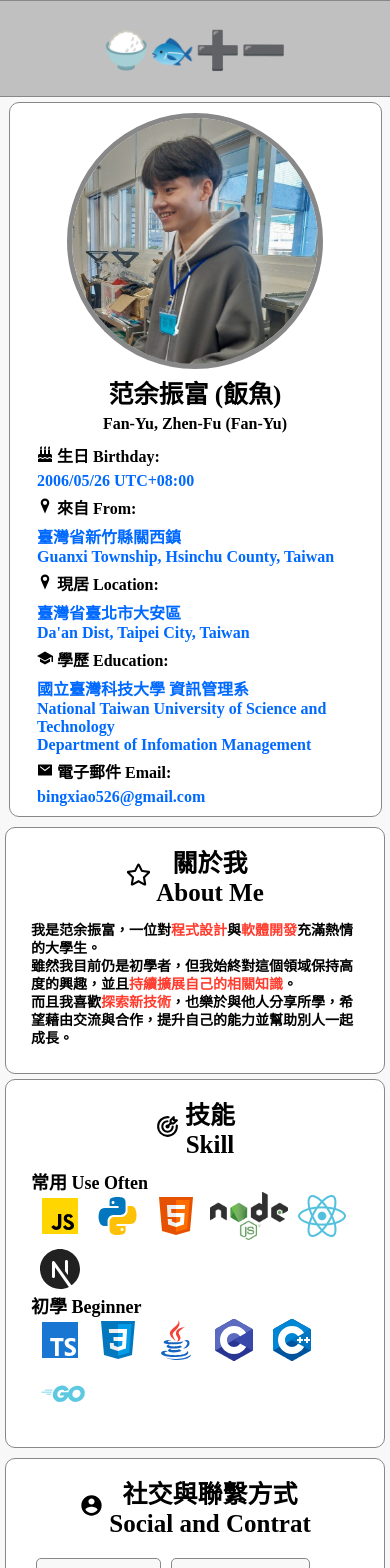
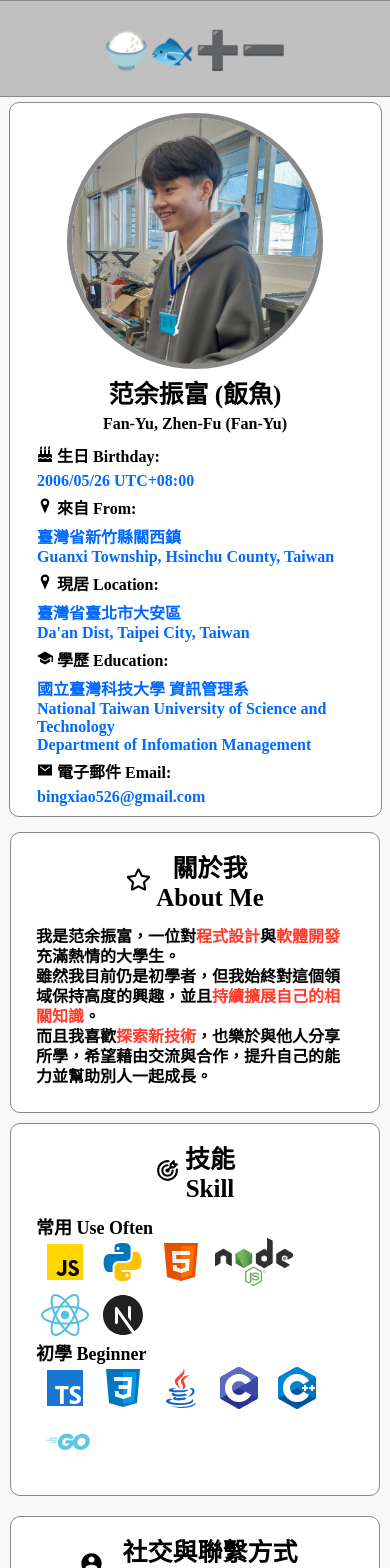
Before and after one commit to fanyuuu2006/fanyu-web, a Next.js app in the folder frontend/: page / in a window 390 px wide. Shown: the top 1568 px of the page. Built offline with nearby package versions, Linux system fonts and the light colour scheme.

Commit message:
feat: 排版&文字標記

```diff
--- a/frontend/src/styles/FlexGrowDiv.css
+++ b/frontend/src/styles/FlexGrowDiv.css
@@ -27,9 +27,14 @@
   padding: var(--padding-small);
 }
 
+.FlexGrowDiv-Content > p{
+  font-size: 16px;
+  line-height: 20px;
+}
+
 @media (max-width: 768px) {
   .FlexGrowDiv {
-    margin: var(--margin-small);
+    margin: var(--margin-medium);
     padding: var(--padding-small);
   }
 
@@ -40,10 +45,4 @@
     justify-content: center;
     align-items: center;
   }
-
-  .FlexGrowDiv-Content {
-    font-size: 14px;
-    line-height: 18px;
-
-  }
 }
--- a/frontend/src/styles/Index/Profile.css
+++ b/frontend/src/styles/Index/Profile.css
@@ -2,6 +2,7 @@
 
 .ProfileDiv {
   width: fit-content;
+  min-width: 350px;
   background-color: var(--div-background-color);
   border: var(--border-lv1);
   border-radius: 10px;
@@ -47,6 +48,7 @@ a:hover {
 @media (max-width: 768px) {
   /* 平板與手機 */
   .ProfileDiv {
+    min-width: none;
     width: 90%;
     margin: var(--margin-small);
     padding: var(--padding-small) var(--padding-small);
--- a/frontend/src/styles/globals.css
+++ b/frontend/src/styles/globals.css
@@ -11,8 +11,8 @@
   --padding-large: 30px;
 
   --margin-small: 5px;
-  --margin-medium: 15px;
-  --margin-large: 25px;
+  --margin-medium: 10px;
+  --margin-large: 15px;
 }
 
 * {
```
